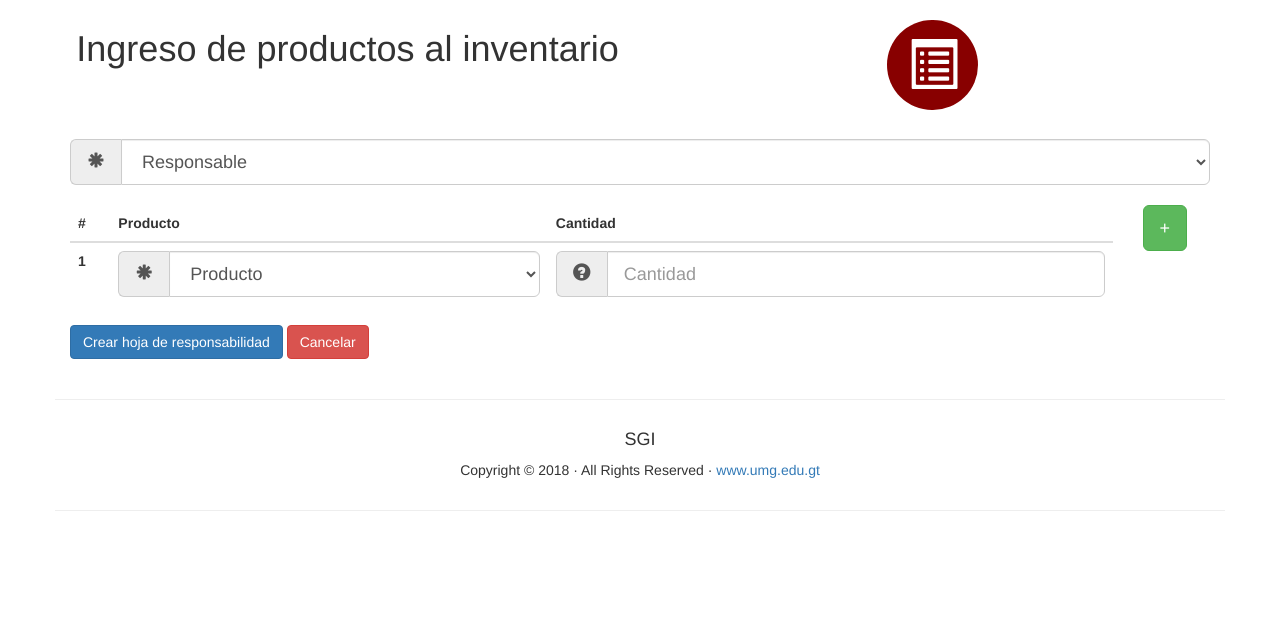
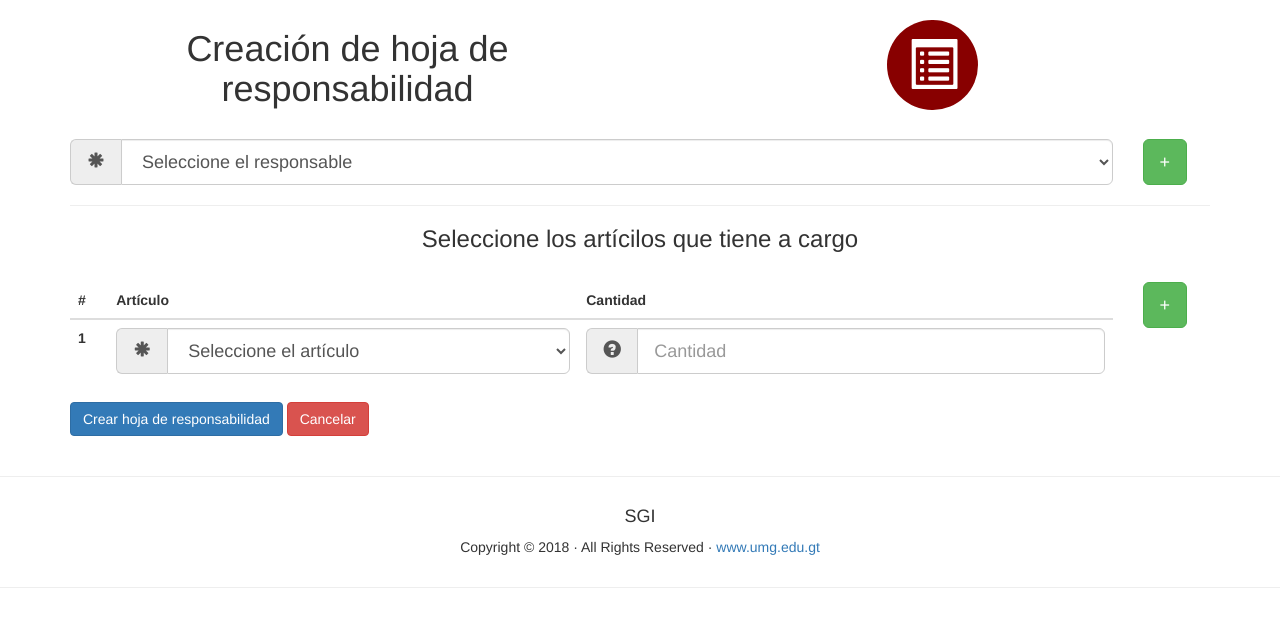
Before and after one commit to gguevarav/SGI, a PHP site: page /CrearHojaResponsabilidad.php in a window 1280 px wide. Shown: the part 51-678 px from the top of the page. Run offline with PHP 8.4, Linux system fonts and the light colour scheme; the visitor is signed in with stand-in values (Sample User, id 1); tables that the repository leaves empty or names only in its code hold one stand-in row (values such as "Sample post").

Commit message:
El formulario de creación de hojas de responsabilida ya registra personas desde el mismo formulario, falta la función que registre las hojas de responsabilidad.

```diff
--- a/CrearHojaResponsabilidad.php
+++ b/CrearHojaResponsabilidad.php
@@ -90,12 +90,14 @@
 				<br>
 				<br>
 				<br>
+				<div class="form-group">
+					<form name="CrearUsuario" action="CrearUsuario.php" method="post">
 						<div class="container">
 							<div class="row text-center">
 								<div class="container-fluid">
 									<div class="row">
 										<div class="col-xs-6">
-							<h1 class="text-center">Ingreso de productos al inventario</h1>
+										<h1 class="text-center">Creación de hoja de responsabilidad</h1>
 										</div>
 										<!-- Contenedor del ícono del Usuario -->
 										<div class="col-xs-6 Icon">
@@ -106,18 +108,34 @@
 									<br>
 									<!-- Producto-->
 									<div class="row">
-						<div class="col-xs-12">
+										<div class="col-xs-11">
 											<div class="input-group input-group-lg">
 												<span class="input-group-addon" id="sizing-addon1"><i class="glyphicon glyphicon-asterisk"></i></span>
-								<select class="form-control" name="Persona" id="Persona">
-								<option value="" disabled selected>Responsable</option>
-										<option value=""></option>
-										<option value=""></option>
-										<option value=""></option>
+												<select class="form-control" name="Persona" id="Persona" required>
+												<option value="" disabled selected>Seleccione el responsable</option>
+														<!-- Acá mostraremos los puestos que existen en la base de datos -->
+														<?php
+															$VerProductos = "SELECT idPersona, NombrePersona FROM persona;";
+															// Hacemos la consulta
+															$resultado = $mysqli->query($VerProductos);
+																while ($row = mysqli_fetch_array($resultado)){
+																	?>
+																	<option value="<?php echo $row['idPersona'];?>"><?php echo $row['NombrePersona'] ?></option>
+														<?php
+																}
+														?>
 												</select>
 											</div>
 										</div>
+										<div class="col-xs-1">
+												<!-- Button trigger modal -->
+												<div class="input-group input-group-lg">
+													<button type="button" class="btn btn-success btn-lg AgregarPersona" value="" data-toggle="modal" data-target="#ModalRegistrarPersona">+</button>
 												</div>
+											</div>
+									</div>
+									<hr>
+									<h3 class="text-center">Seleccione los artícilos que tiene a cargo</h3>
 									<br>
 									<fieldset id="field">
 										<div class="row">
@@ -126,7 +144,7 @@
 													<thead>
 														<tr>
 															<th scope="col">#</th>
-											<th scope="col">Producto</th>
+															<th scope="col">Artículo</th>
 															<th scope="col">Cantidad</th>
 														</tr>
 													</thead>
@@ -136,8 +154,8 @@
 															<td>
 																<div class="input-group input-group-lg">
 																	<span class="input-group-addon" id="sizing-addon1"><i class="glyphicon glyphicon-asterisk"></i></span>
-													<select class="form-control" name="Producto1" id="Producto1">
-														<option value="" disabled selected>Producto</option>
+																	<select class="form-control" name="Producto1" id="Producto1" required>
+																		<option value="" disabled selected>Seleccione el artículo</option>
 																			<!-- Acá mostraremos los puestos que existen en la base de datos -->
 																			<?php
 																				$VerProductos = "SELECT idProducto, NombreProducto FROM producto;";
@@ -176,7 +194,7 @@
 										<div class="col-xs-12">
 											<div class="input-group input-group-lg">
 												<div clss="btn-group">
-									<button type="button" class="btn btn-primary">Crear hoja de responsabilidad</button>
+													<input type="submit" name="AgregarUsuario" class="btn btn-primary" value="Crear hoja de responsabilidad">
 													<button type="button" class="btn btn-danger">Cancelar</button>
 												</div>
 											</div>
@@ -184,7 +202,109 @@
 									</div>
 									<br>
 								</div>
+							</div>
+						</div>
+					</form>
+				</div>
+				<!-- Modal para crear Grupo al que pertenece -->
+				<div class="modal fade slide left" id="ModalRegistrarPersona" tabindex="-1" role="dialog" aria-labelledby="myModalLabel">
+				  <div class="modal-dialog" role="document">
+					<div class="modal-content">
+					  <div class="modal-header">
+						<button type="button" class="close" data-dismiss="modal" aria-label="Close"><span aria-hidden="true">&times;</span>
 
+						</button>
+						<h1 class="modal-title" id="myModalLabel">Registrar nueva persona</h1>
+
+					  </div>
+					  <div class="modal-body">
+						<p class="lead">Ingrese los datos</p>
+						<form method="post" id="myForm">
+						  <div class="form-group">
+							<label for="text">Nombres</label>
+							<input type="text" name="NombrePersona" id="NombrePersona" class="form-control" placeholder="Nombres" value="" required/>
+						  </div>
+						  <div class="form-group">
+							<label for="text">Apellidos</label>
+							<input type="text" name="ApellidoPersona" id="ApellidoPersona" class="form-control" placeholder="Apellidos" value="" required/>
+						  </div>
+						  <div class="form-group">
+							<label for="text">Dirección</label>
+							<input type="text" name="DireccionPersona" id="DireccionPersona" class="form-control" placeholder="Dirección" value="" required/>
+						  </div>
+						  <div class="form-group">
+							<label for="text">DPI</label>
+							<input type="text" name="DPIPersona" id="DPIPersona" class="form-control" placeholder="DPI" value="" required/>
+						  </div>
+						  <div class="form-group">
+							<label for="tel">Teléfono</label>
+							<input type="tel" name="TelefonoPersona" id="TelefonoPersona" class="form-control" placeholder="Teléfono" value="" required/>
+						  </div>
+						  <div class="form-group">
+							<label for="date">Fecha de nacimiento</label>
+							<input type="date" name="FechaNacPersona" id="FechaNacPersona" class="form-control" placeholder="Fecha de nacimiento" value="" required/>
+						  </div>
+						  <div class="form-group">
+							<label for="email">Correo</label>
+							<input type="text" name="CorreoPersona" id="CorreoPersona" class="form-control" placeholder="Correo" value="" required/>
+						  </div>
+					  </div>
+					  <div class="modal-footer">
+						<button type="button" class="btn btn-danger" data-dismiss="modal">Cancelar</button>
+						<input type="submit" name="GuardarPersona" class="btn btn-success" value="Registrar">
+					  </div>
+					  </form>
+					</div>
+				  </div>
+				</div>
+				<!-- /.modal -->
+				<?php
+					// Código que recibe la información para agregar un nuevo Puesto
+					if (isset($_POST['GuardarPersona'])) {
+						// Guardamos la información en variables
+						$NombrePersona = $_POST['NombrePersona'];
+						$ApellidoPersona = $_POST['ApellidoPersona'];
+						$DireccionPersona = $_POST['DireccionPersona'];
+						$DPIPersona = $_POST['DPIPersona'];
+						$TelefonoPersona = $_POST['TelefonoPersona'];
+						$FechaNacPersona = $_POST['FechaNacPersona'];
+						$CorreoPersona = $_POST['CorreoPersona'];
+
+						// Preparamos la consulta
+						$query = "INSERT INTO persona(NombrePersona, ApellidoPersona, DireccionPersona, DPIPersona, TelefonoPersona, FechaNacPersona, CorreoPersona)
+											  VALUES('".$NombrePersona."', '".$ApellidoPersona."', '".$DireccionPersona."', '".$DPIPersona."', '".$TelefonoPersona."', '".$FechaNacPersona."', '".$CorreoPersona."');";
+						// Ejecutamos la consulta
+						if(!$resultado = $mysqli->query($query)){
+    					echo "Error: La ejecución de la consulta falló debido a: \n";
+    					echo "Query: " . $query . "\n";
+    					echo "Errno: " . $mysqli->errno . "\n";
+    					echo "Error: " . $mysqli->error . "\n";
+    					exit;
+						}
+						else{
+							?>
+    						<div class="form-group">
+								<form name="Alerta">
+									<div class="container">
+										<div class="row text-center">
+											<div class="container-fluid">
+												<div class="row">
+													<div class="col-xs-10 col-xs-offset-1">
+														<div class="alert alert-success">Persona Registrada</div>
+													</div>
+												</div>
+											</div>
+										</div>
+									</div>
+								</form>
+							</div>
+							<?php
+							// Recargamos la página
+    						echo "<meta http-equiv=\"refresh\" content=\"0;URL=CrearHojaResponsabilidad.php\">";
+    					}
+					}
+					// Termina código para agregar puesto
+				?>
 				<!-- jQuery (necessary for Bootstrap's JavaScript plugins) -->
 				<script src="js/jquery-1.11.3.min.js"></script>
 
--- a/Usuario.php
+++ b/Usuario.php
@@ -357,7 +357,7 @@
 				<!-- Include all compiled plugins (below), or include individual files as needed -->
 				<script src="js/bootstrap.js"></script>
 				<!-- Incluimos el script que nos dará el nombre de la persona para mostrarlo en el modal -->
-				<script src="js/custom.js"></script>
+				<script src="js/Modal.js"></script>
 				<!-- Pie de página, se utilizará el mismo para todos. -->
 				<footer>
 					<hr>
```
Also changed, not shown: ejemplo.php (deleted, +0 -75 lines), js/Modal.js (renamed from js/custom.js). Lines whose indentation alone changed are shown as unchanged.
